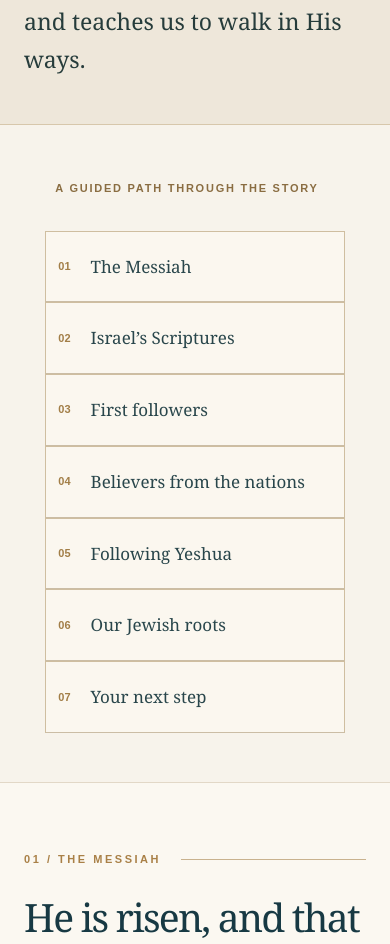
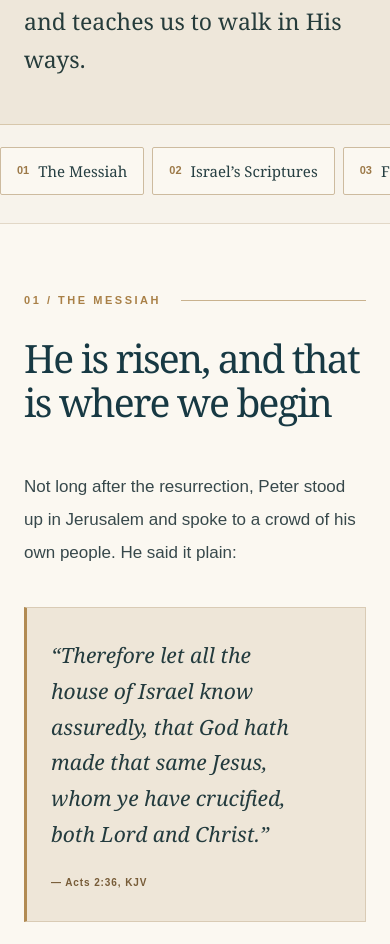
Before and after one commit to desukara/yeshua-roots, a Next.js app: page /start-here in a window 390 px wide. Shown: the part 2163-3107 px from the top of the page. Built offline with nearby package versions, Linux system fonts and the light colour scheme.

Commit message:
Replace oversized mobile chapter menu with compact horizontal navigation

```diff
--- a/app/start-here/start-here.css
+++ b/app/start-here/start-here.css
@@ -231,3 +231,63 @@
 @media(min-width:901px) and (max-width:1150px){
  .sh-testimony__heading,.sh-testimony>p,.sh-testimony>blockquote{width:100%!important;max-width:100%!important}
 }
+
+/* Mobile path navigation: compact, in-flow, swipeable chapter links.
+   Never let seven full-height rows obscure the teaching on a phone. */
+@media (max-width: 900px) {
+  .sh-page .sh-path {
+    position: static !important;
+    inset: auto !important;
+    z-index: auto !important;
+    height: auto !important;
+    min-height: 0 !important;
+    max-height: none !important;
+    padding: 22px 0 20px !important;
+    overflow: visible;
+  }
+  .sh-page .sh-path__inner {
+    display: flex !important;
+    flex-direction: row !important;
+    flex-wrap: nowrap !important;
+    align-items: center;
+    gap: 8px !important;
+    max-width: 100%;
+    margin: 0;
+    padding: 0 20px 8px;
+    overflow-x: auto;
+    overflow-y: hidden;
+    -webkit-overflow-scrolling: touch;
+    overscroll-behavior-x: contain;
+    scroll-snap-type: x proximity;
+    scrollbar-width: thin;
+  }
+  .sh-page .sh-path__label {
+    flex: 0 0 100%;
+    display: none;
+  }
+  .sh-page .sh-path a {
+    flex: 0 0 auto;
+    display: inline-flex;
+    min-height: 48px;
+    max-width: min(80vw, 320px);
+    padding: 11px 16px !important;
+    margin: 0;
+    gap: 9px;
+    border: 1px solid #cdbb9f;
+    border-radius: 2px;
+    background: #fbf8f1;
+    color: #263f42;
+    font: 400 15px/1.35 Georgia, serif !important;
+    white-space: nowrap;
+    scroll-snap-align: start;
+  }
+  .sh-page .sh-path a span {
+    font: 700 11px/1.4 Arial, sans-serif;
+    color: #9c7948;
+  }
+  .sh-page .sh-section,
+  .sh-page .sh-history,
+  .sh-page .sh-invitation {
+    scroll-margin-top: 20px;
+  }
+}
```
